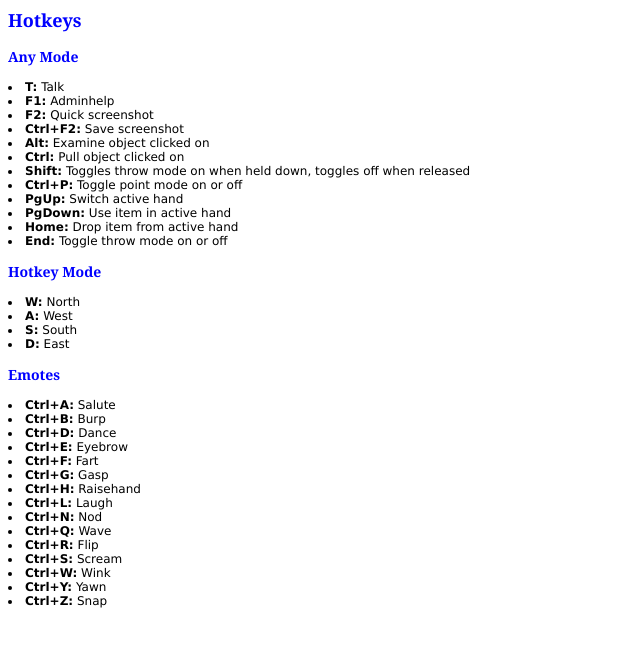
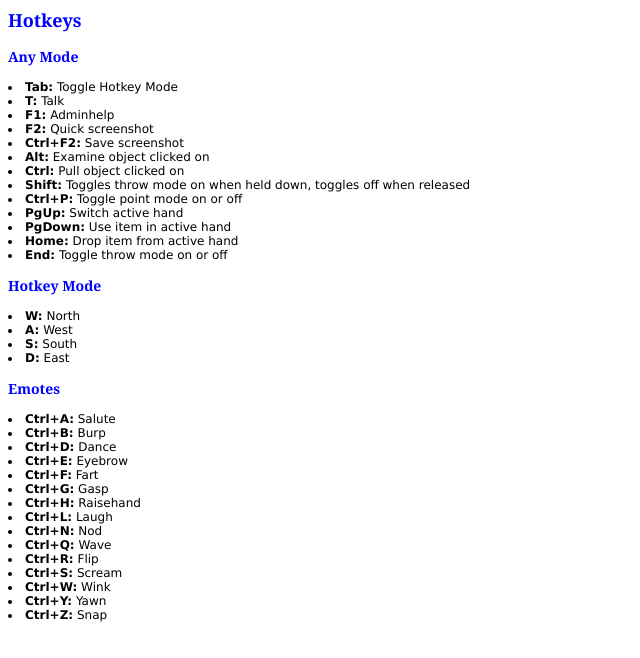
Before and after one commit to kachnov/44BR13, a website: page browserassets/html/admin/hotkeys.html in a window 1280 px wide. Shown: the whole page, without its empty margins (0-640 px from the left). Drawn offline with Linux system fonts and the light colour scheme.

Commit message:
adds this too

```diff
--- a/browserassets/html/admin/hotkeys.html
+++ b/browserassets/html/admin/hotkeys.html
@@ -34,6 +34,7 @@
         <h2>Hotkeys</h2>
         <p>
         <h3>Any Mode</h3>
+        <li><strong>Tab:</strong> Toggle Hotkey Mode</li>
         <li><strong>T:</strong> Talk</li>
         <li><strong>F1:</strong> Adminhelp</li>
         <li><strong>F2:</strong> Quick screenshot</li>
```
